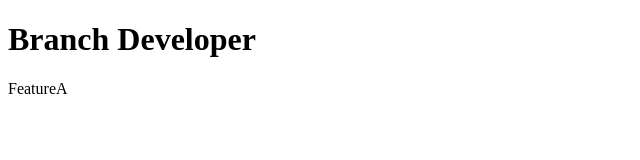
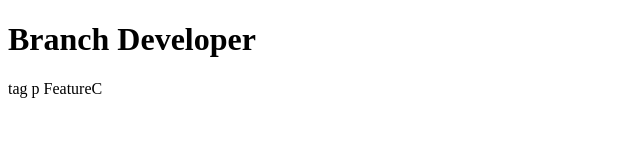
Before and after one commit to roby-aw/latihan1, a plain HTML site: page index.html in a window 1280 px wide. Shown: the full height of the page, 0-640 px from the left. Drawn offline with Linux system fonts and the light colour scheme.

Commit message:
menambahkan pada featureC

```diff
--- a/index.html
+++ b/index.html
@@ -8,6 +8,6 @@
 </head>
 <body>
     <h1>Branch Developer</h1>
-    <p>FeatureA</p>
+    <p>tag p FeatureC</p>
 </body>
 </html>
```
